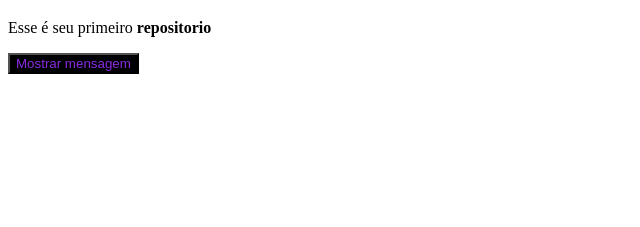
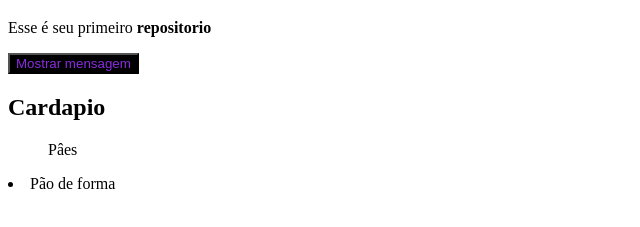
Before and after one commit to MateusBahia/Teste, a plain HTML site: page index.html in a window 1280 px wide. Shown: the part 61-288 px from the top of the page, without its empty margins (0-640 px from the left). Drawn offline with Linux system fonts and the light colour scheme.

Commit message:
cardapio
Adicionei um cardapio

```diff
--- a/index.html
+++ b/index.html
@@ -14,13 +14,9 @@
     <button>Mostrar mensagem</button>
 
 
-
-
-
-
-
-
-
+<h2>Cardapio</h2>
+<ul>Pâes</ul>
+    <li>Pão de forma </li>
 
 
 
```
